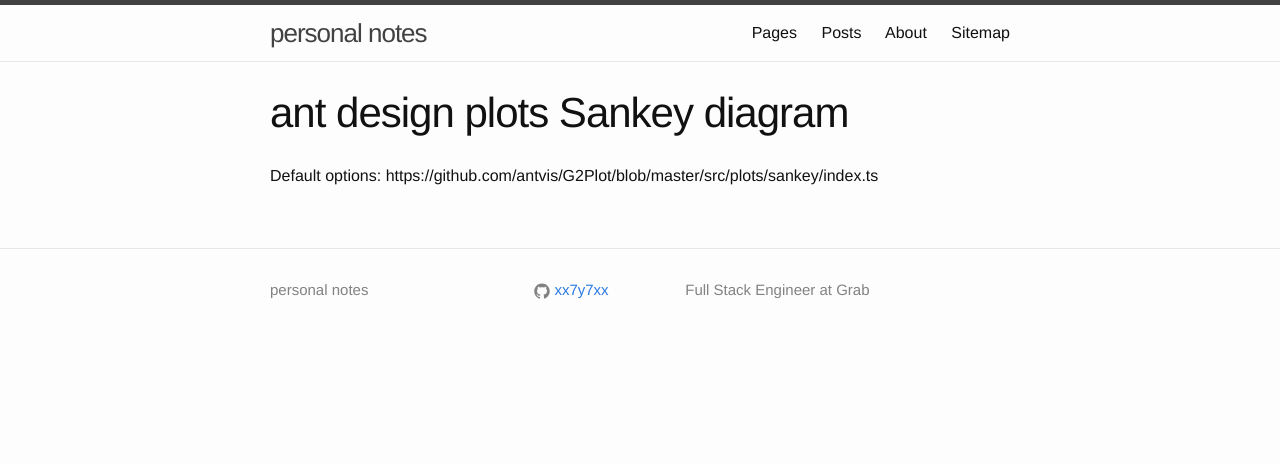
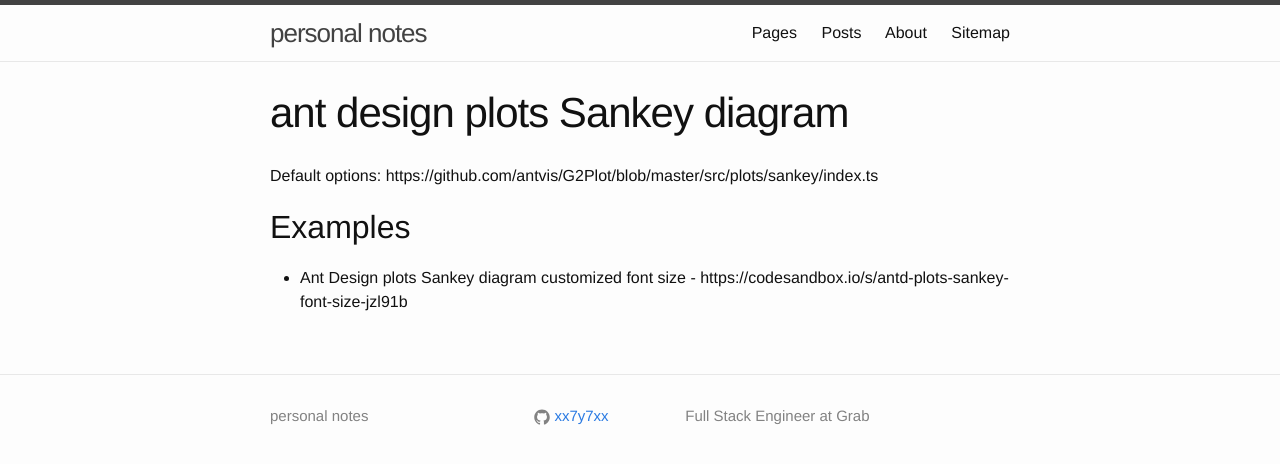
Before and after one commit to xx7y7xx/xx7y7xx.github.io, a Jekyll site: the page built from _pages/dev/antd/sankey.md, in a window 1280 px wide. Shown: the top 464 px of the page. Built offline with Jekyll 4.4.1, drawn with Linux system fonts in a browser that asks for light colours; comment, search, counter and statistics services are not loaded.

Commit message:
Update sankey.md

```diff
--- a/_pages/dev/antd/sankey.md
+++ b/_pages/dev/antd/sankey.md
@@ -5,3 +5,7 @@
 ---
 
 Default options: https://github.com/antvis/G2Plot/blob/master/src/plots/sankey/index.ts
+
+## Examples
+
+* Ant Design plots Sankey diagram customized font size - https://codesandbox.io/s/antd-plots-sankey-font-size-jzl91b
```
